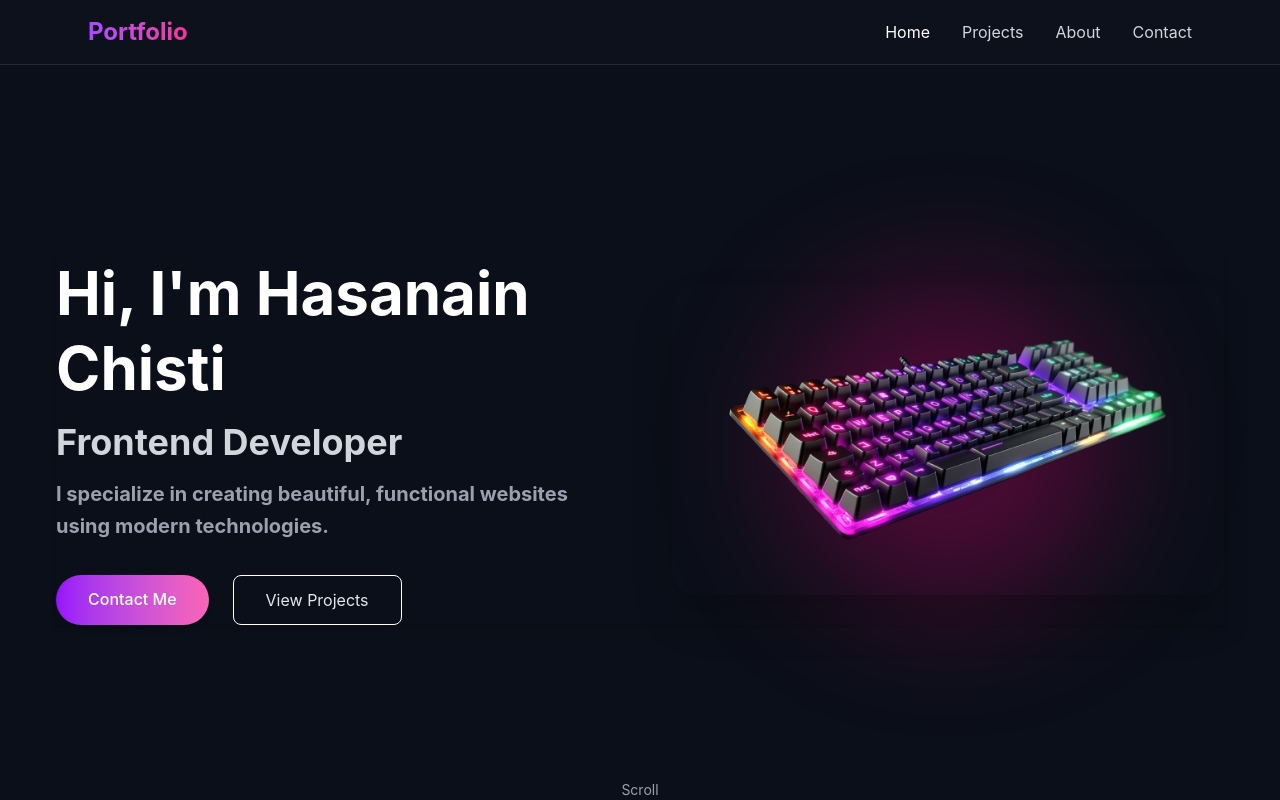
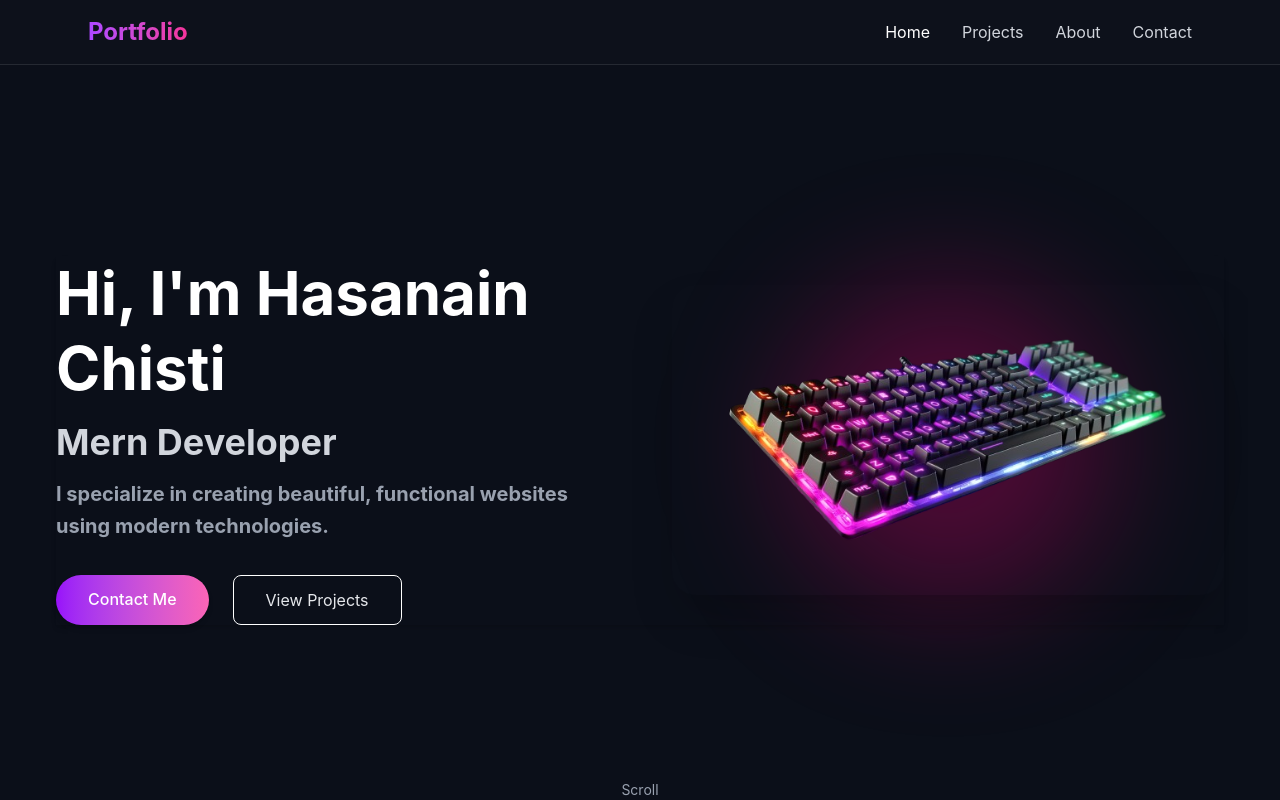
Before and after one commit to HasanainChishti/my-portfolio, a React (Vite) app: page / in a window 1280 px wide. Shown: the top 800 px of the page. Built offline with nearby package versions, Linux system fonts and the light colour scheme.

Commit message:
update skills

```diff
--- a/src/components/Hero.jsx
+++ b/src/components/Hero.jsx
@@ -21,7 +21,7 @@ const Hero = () => {
 
       {/* Title */}
       <h2 className="text-2xl md:text-4xl font-bold text-gray-300">
-        Frontend Developer
+        Mern Developer
       </h2>
 
       {/* Description */}
--- a/src/components/Projects.jsx
+++ b/src/components/Projects.jsx
@@ -77,6 +77,13 @@ import GithubProfileViewer from "../images/ProfileViewer.png"
 
 const projects = [
   {
+    title:"Resume Analyzer",
+    desc:"AI-powered Resume Analyzer built with the MERN stack that analyzes resumes against job descriptions, provides skill matching and AI suggestions, and includes JWT authentication with user-specific history tracking",
+    tech:["React","Node","Express","Mongodb"],
+     live:"https://resume-analyzer-gamma-three.vercel.app/",
+     code:"https://github.com/HasanainChishti/resume-analyzer"
+  },
+  {
     title: "Foodie (Food Delivery App)",
     desc: "Built a full frontend food ordering experience with cart & filtering.",
     tech: ["React", "JavaScript", "Tailwind"],
@@ -137,7 +144,7 @@ const projects = [
       "Search & filters",
       "Responsive UI",
     ],
-    live: "",
+    live:"",
     code: "",
     image: Thumblify,
   },
```
